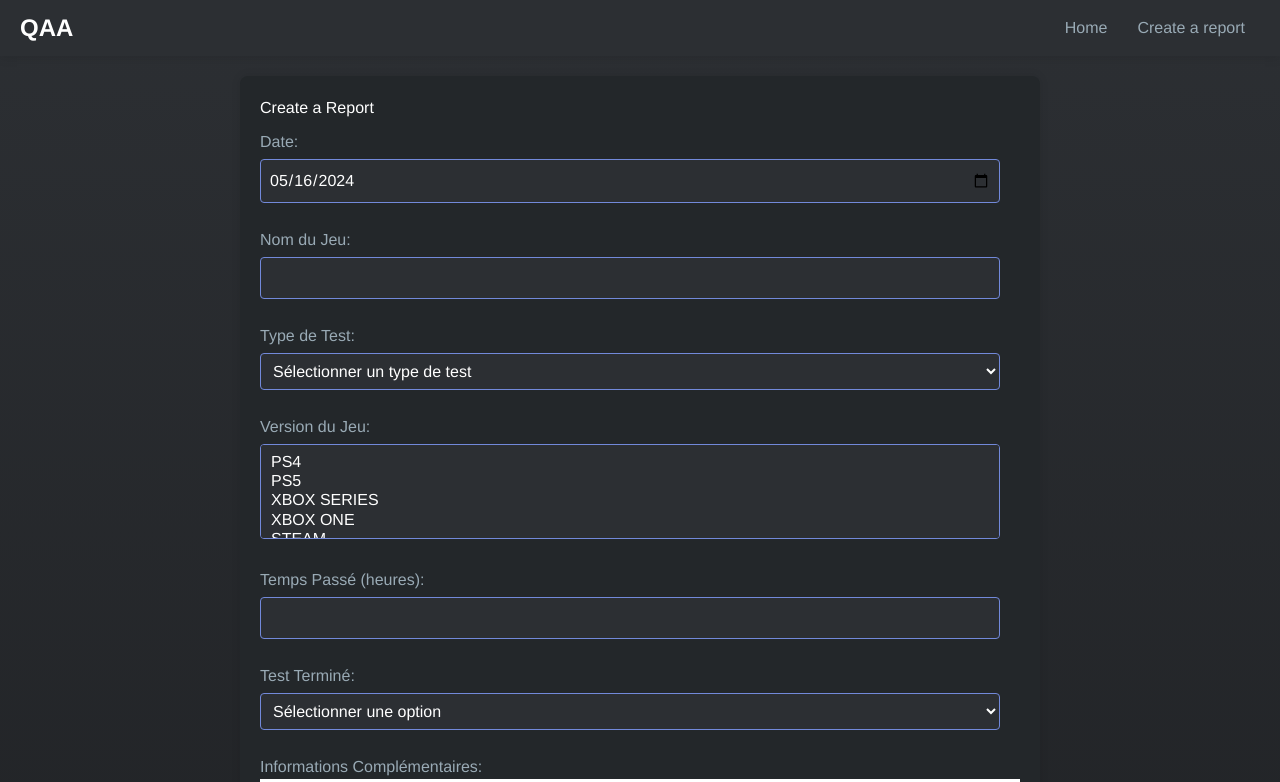
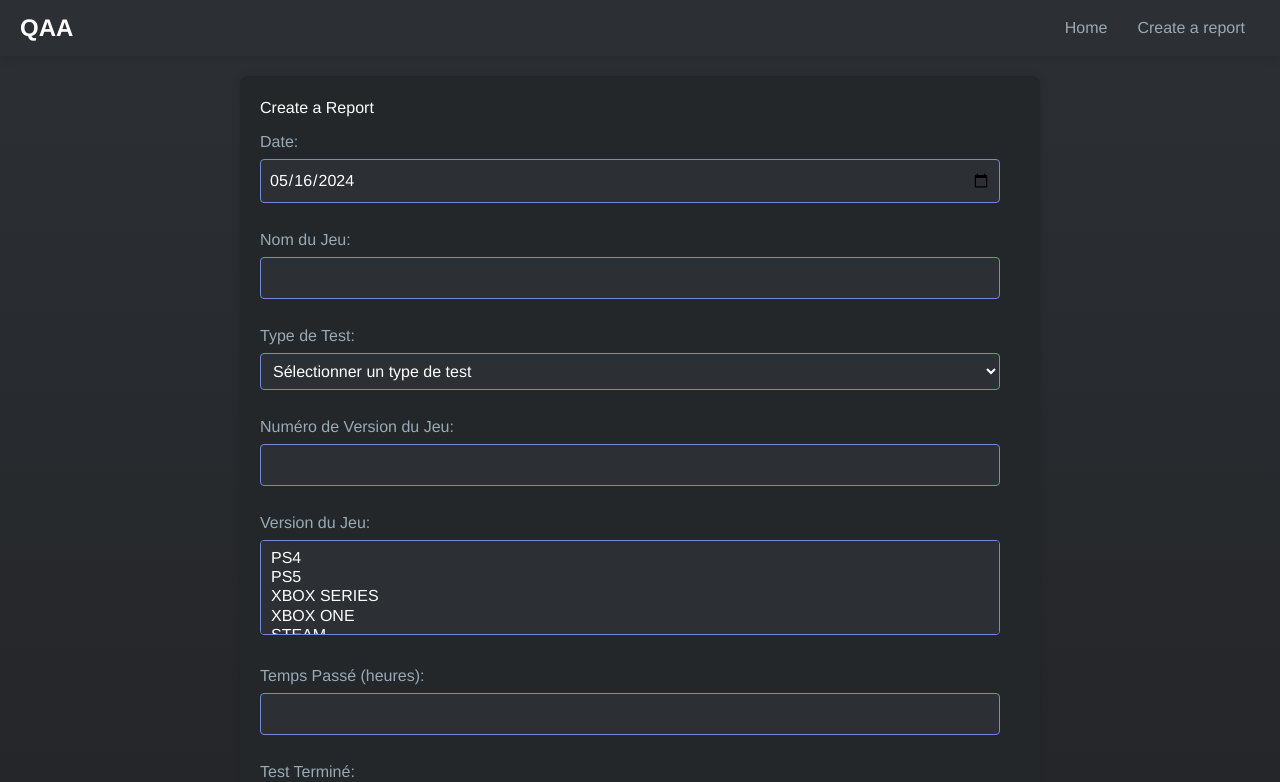
Before and after one commit to antoinerosselli/QAA, a Next.js app: page /CreateReport in a window 1280 px wide. Shown: the top 782 px of the page. Built offline with nearby package versions, Linux system fonts and the light colour scheme.

Commit message:
quick fix
new input for version number

```diff
--- a/src/app/CreateReport/page.js
+++ b/src/app/CreateReport/page.js
@@ -10,6 +10,7 @@ const CreateReport = () => {
   const [date, setDate] = useState('');
   const [gameName, setGameName] = useState('');
   const [testType, setTestType] = useState('');
+  const [gameVersionNumber, setGameVersionNumber] = useState(''); // Nouveau champ pour le numéro de version
   const [gameVersions, setGameVersions] = useState([]);
   const [testDuration, setTestDuration] = useState('');
   const [testCompleted, setTestCompleted] = useState(''); // Pour indiquer si le test est terminé
@@ -68,6 +69,7 @@ const CreateReport = () => {
       date,
       gameName,
       testType,
+      gameVersionNumber, // Ajout du numéro de version dans les données du rapport
       gameVersions,
       testDuration,
       testCompleted,
@@ -130,6 +132,14 @@ const CreateReport = () => {
             <option value="Smoke">Smoke</option>
             <option value="Functionality">Functionality</option>
           </select>
+        </div>
+        <div>
+          <label>Numéro de Version du Jeu:</label>
+          <input
+            type="text"
+            value={gameVersionNumber}
+            onChange={(e) => setGameVersionNumber(e.target.value)}
+          />
         </div>
         <div>
           <label>Version du Jeu:</label>
```
